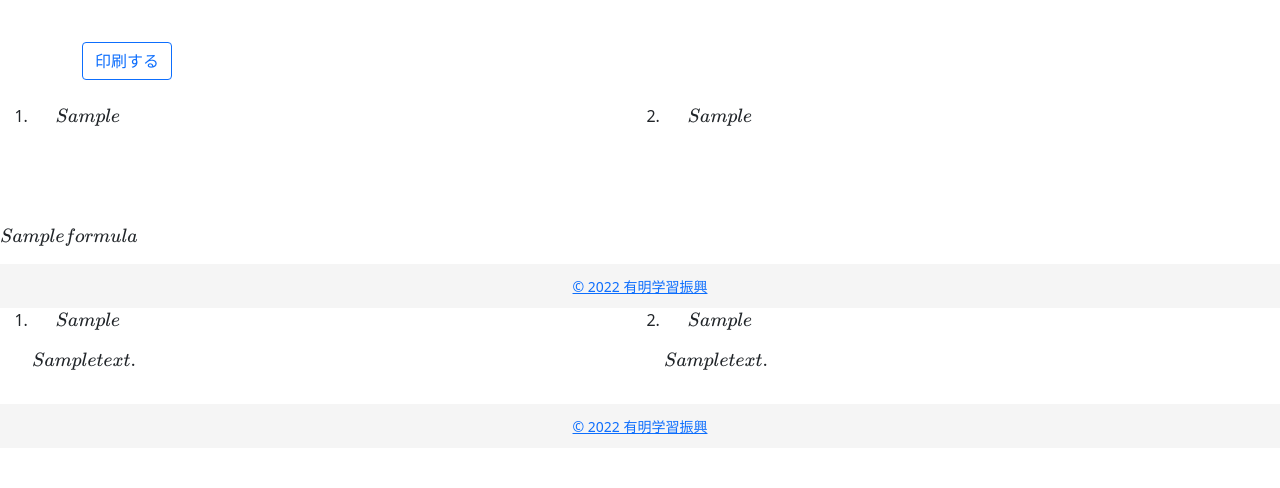
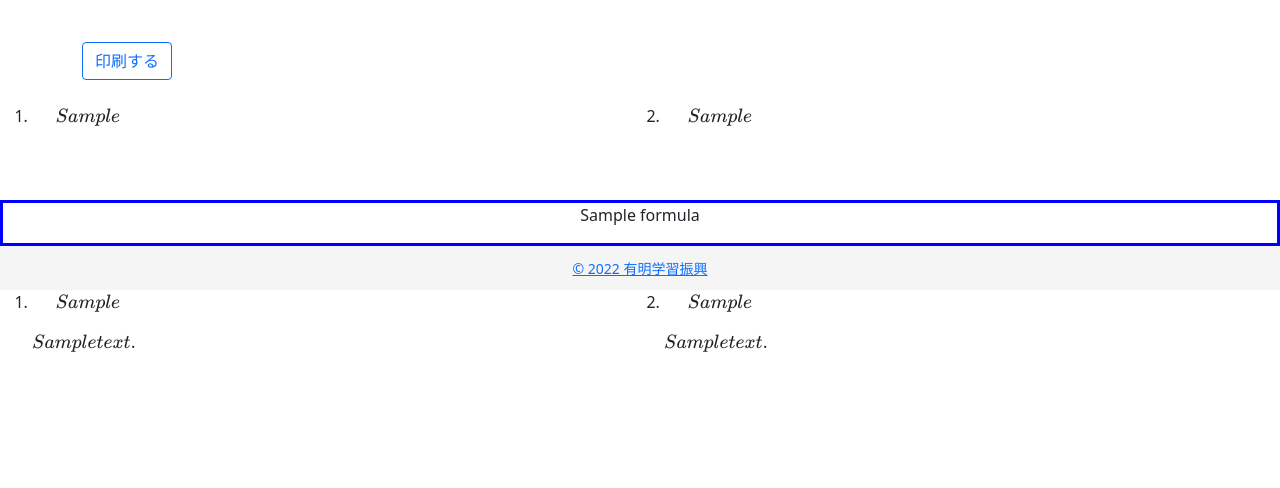
Before and after one commit to kensoooooon/math-print, a Django app: template math_print/templates/math_print/junior_highschool3/factorization/for_print.html in a window 1280 px wide. Shown: the part 233-721 px from the top of the page. Run offline with Django 3.2, Linux system fonts and the light colour scheme; the template is opened without the code that fills it: most values are stand-ins (such as "Sample title", 1, 10 or a date in 2020).

Commit message:
finish making factorization problem and fix style problem in completing the square print.

```diff
--- a/math_print/templates/math_print/junior_highschool3/factorization/for_print.html
+++ b/math_print/templates/math_print/junior_highschool3/factorization/for_print.html
@@ -49,6 +49,9 @@ function showAnswer(){
     }
     .hero_unit, .base_footer, .button_container, .nav{
         display: none;
+    }
+    .formula {
+        text-align: center;
     }
 </style>
 {% endblock %}
@@ -107,11 +110,12 @@ function showAnswer(){
                 </div>
             {% endfor %}
         </ol>
-        <br>
         {% if used_formula_list %}
-            {% for formula in used_formula_list %}
-                <p class="formula">\( {{formula}} \)</p>
-            {% endfor %}
+            <div class="formula-box" style="border: solid blue">
+                {% for formula in used_formula_list %}
+                    <p class="formula text-center">{{formula}}</p>
+                {% endfor %}
+            </div>
         {% else %}
             <br>
             <br>
@@ -150,6 +154,11 @@ function showAnswer(){
                 </div>
             {% endfor %}
         </ol>
+        <br>
+        <br>
+        <br>
+        <br>
+        <br>
         <footer class="container-fluid print_footer">
             <small><a href="#">© 2022 有明学習振興</a></small>
         </footer>
--- a/math_print/views.py
+++ b/math_print/views.py
@@ -554,7 +554,7 @@ def print_factorization(request):
 
     factorization_type_list = request.POST.getlist("factorization_type")
     used_coefficient = request.POST["coefficient_used_for_factorization"]
-    paper_number = int(request.POST["paper_nubmer"])
+    paper_number = int(request.POST["paper_number"])
 
     used_formula_list = []
     if request.POST["show_formula"] == "show_factorization_formula":
@@ -597,7 +597,7 @@ def print_factorization(request):
     context["math_problem_list_of_list"] = math_problem_list_of_list
     context["used_formula_list"] = used_formula_list
 
-    return render(request, 'math_print/junior_highschool3/factorization/for_display.html', context)
+    return render(request, 'math_print/junior_highschool3/factorization/for_print.html', context)
 
 def display_number_problem(request):
     PROBLEM_NUMBER = 20
@@ -1054,4 +1054,4 @@ def display_factorization(request):
     context = {}
     context["math_problem_tuple_list"] = math_problem_tuple_list
     context["used_formula_list"] = used_formula_list
-    return render(request, 'math_print/junior_highschool3/factorization/for_display.html', {'math_problem_tuple_list': math_problem_tuple_list})
+    return render(request, 'math_print/junior_highschool3/factorization/for_display.html', context)
--- a/mysite/settings.py
+++ b/mysite/settings.py
@@ -23,7 +23,7 @@ BASE_DIR = os.path.dirname(os.path.dirname(os.path.abspath(__file__)))
 SECRET_KEY = '$dbc&8)4q!y#h-^-=mzvkekmgi-5c&q2h3&kyr55(4gi-(x_e3'
 
 # SECURITY WARNING: don't run with debug turned on in production!
-DEBUG = True
+DEBUG = False
 
 ALLOWED_HOSTS = ['127.0.0.1', '.pythonanywhere.com', 'kensu.pythonanywhere.com']
 
```
Also changed, not shown: math_print/templates/math_print/highschool1/completing_the_square/for_print.html (+12 -2 lines), math_print/templates/math_print/junior_highschool3/factorization/for_display.html (+5 -3 lines).
